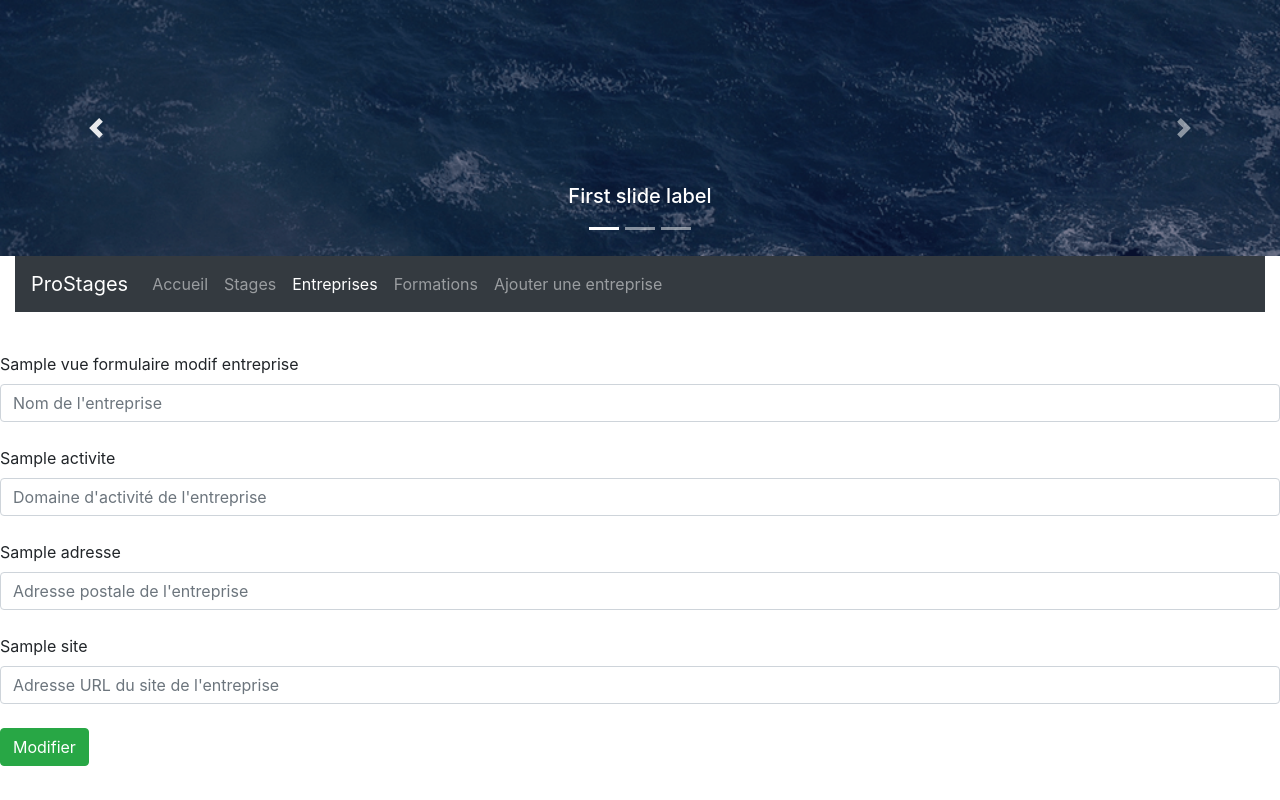
After one commit to NathanM64/ProStage, a Symfony app: template templates/openclassdut/modifierUneEntreprise.html.twig in a window 1280 px wide. The commit adds this page. Run offline with Twig, Linux system fonts and the light colour scheme; the template is opened without the code that fills it: most values are stand-ins (such as "Sample title", 1, 10 or a date in 2020); form fields are guessed from the names that the template uses; some libraries are stand-ins or nearby versions.

Commit message:
Ajout de la vue modifUneEntreprise et du code de son action métierr

```diff
--- a/templates/openclassdut/ajouterUneEntreprise.html.twig
+++ b/templates/openclassdut/ajouterUneEntreprise.html.twig
@@ -3,10 +3,12 @@
 {% block navbar %}
     <a class="nav-item nav-link " href="{{ path('accueil') }}">Accueil <span class="sr-only">(current)</span></a>
     <a class="nav-item nav-link " href="{{ path('stage') }}">Stages <span class="sr-only">(current)</span></a>
-    <a class="nav-item nav-link " href="">Entreprises <span class="sr-only">(current)</span></a>
+    <a class="nav-item nav-link " href="{{ path('entreprises') }}">Entreprises <span class="sr-only">(current)</span></a>
     <a class="nav-item nav-link " href="{{ path('formations') }}">Formations <span class="sr-only">(current)</span></a>
     <a class="nav-item nav-link active " href="{{ path('ajouterUneEntreprise') }}">Ajouter une entreprise <span class="sr-only">(current)</span></a>
 {% endblock %}
+
+
 {% block formulaire %}
     {{ form_start (vueFormulaireEntreprise) }}
         <div>
--- a/templates/openclassdut/entreprises.html.twig
+++ b/templates/openclassdut/entreprises.html.twig
@@ -29,7 +29,7 @@
             Site
         </th>
         <th>
-            Tous les stages
+            Plus..
         </th>
     </tr>
 </thead>
@@ -54,7 +54,8 @@
                 <a href="{{entreprise.site}}"a>{{entreprise.site}}
             </td>
             <td>
-                <a href= "{{path('stageParEntreprise',{nom:entreprise.nom})}}">Consulter les stages </a>
+                <a href= "{{path('stageParEntreprise',{nom:entreprise.nom})}}">Consulter les stages</a></br>
+                <a href= "{{path('modifierUneEntreprise',{id:entreprise.id})}}">Modifier</a>
             </td>
 
         </tr>
--- /dev/null
+++ b/templates/openclassdut/modifierUneEntreprise.html.twig
@@ -0,0 +1,48 @@
+{% extends 'base.html.twig' %}
+
+{% block navbar %}
+    <a class="nav-item nav-link " href="{{ path('accueil') }}">Accueil <span class="sr-only">(current)</span></a>
+    <a class="nav-item nav-link " href="{{ path('stage') }}">Stages <span class="sr-only">(current)</span></a>
+    <a class="nav-item nav-link active " href="{{ path('entreprises') }}">Entreprises <span class="sr-only">(current)</span></a>
+    <a class="nav-item nav-link " href="{{ path('formations') }}">Formations <span class="sr-only">(current)</span></a>
+    <a class="nav-item nav-link " href="{{ path('ajouterUneEntreprise') }}">Ajouter une entreprise <span class="sr-only">(current)</span></a>
+{% endblock %}
+
+
+{% block formulaire %}
+    {{ form_start (vueFormulaireModifEntreprise) }}
+    <div>
+        {{ form_label (vueFormulaireModifEntreprise.nom) }}
+        {{ form_errors (vueFormulaireModifEntreprise.nom) }}
+        <br>
+        {{ form_widget (vueFormulaireModifEntreprise.nom, {'attr':{'placeholder':"Nom de l'entreprise"}}) }}
+    </div>
+    <br>
+    <div>
+        {{ form_label (vueFormulaireModifEntreprise.activite) }}
+        {{ form_errors (vueFormulaireModifEntreprise.activite) }}
+        <br>
+        {{ form_widget (vueFormulaireModifEntreprise.activite, {'attr':{'placeholder':"Domaine d'activité de l'entreprise"}}) }}
+    </div>
+    <br>
+    <div>
+        {{ form_label (vueFormulaireModifEntreprise.adresse) }}
+        {{ form_errors (vueFormulaireModifEntreprise.adresse) }}
+        <br>
+        {{ form_widget (vueFormulaireModifEntreprise.adresse, {'attr':{'placeholder':"Adresse postale de l'entreprise"}}) }}
+    </div>
+    <br>
+    <div>
+        {{ form_label (vueFormulaireModifEntreprise.site) }}
+        {{ form_errors (vueFormulaireModifEntreprise.site) }}
+        <br>
+        {{ form_widget (vueFormulaireModifEntreprise.site, {'attr':{'placeholder':"Adresse URL du site de l'entreprise"}}) }}
+
+    </div>
+    <br>
+    <div>
+        <button type="submit" class="btn btn-success">Modifier</button>
+    </div>
+    {{ form_end (vueFormulaireModifEntreprise) }}
+
+{% endblock %}
```
Also changed, not shown: config/routes.yaml (+8 -0 lines), src/Controller/OpenclassdutController.php (+62 -0 lines), templates/openclassdut/ajoutEntreprise.html.twig (deleted, +0 -13 lines), templates/openclassdut/ajouterUnStage.html.twig (added, +48 -0 lines), templates/openclassdut/stageDetaillee.html.twig (deleted, +0 -24 lines).
